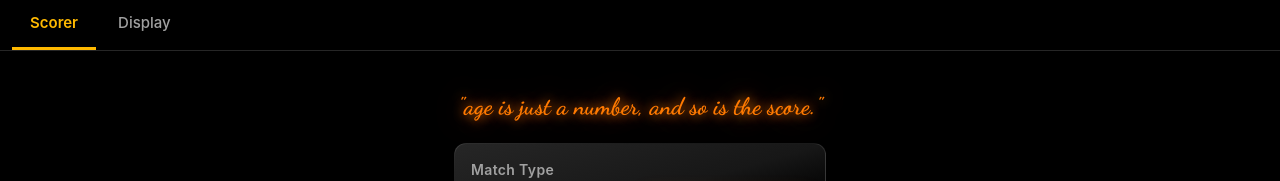
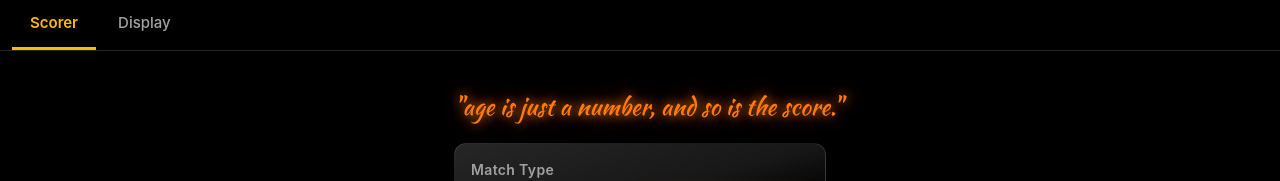
Before and after one commit to c4rlosst/pickleball_scorer, a React (Vite) app: page / in a window 1280 px wide. Shown: the top 181 px of the page. Built offline with nearby package versions, Linux system fonts and the light colour scheme; no server answers.

Commit message:
Switch tagline font to Kaushan Script (bold brush script, similar to Angelos reference but freely licensed)

```diff
--- a/index.html
+++ b/index.html
@@ -8,7 +8,7 @@
     <link rel="preconnect" href="https://fonts.googleapis.com" />
     <link rel="preconnect" href="https://fonts.gstatic.com" crossorigin />
     <link
-      href="https://fonts.googleapis.com/css2?family=Dancing+Script:wght@600;700&display=swap"
+      href="https://fonts.googleapis.com/css2?family=Kaushan+Script&display=swap"
       rel="stylesheet"
     />
   </head>
--- a/src/Scorer.tsx
+++ b/src/Scorer.tsx
@@ -187,8 +187,7 @@ function Setup({ onStart }: { onStart: (setup: SetupOptions) => void }) {
       <h2
         className={`text-center text-2xl whitespace-nowrap transition-colors duration-300 ${activeAccent.text}`}
         style={{
-          fontFamily: "'Dancing Script', cursive",
-          fontWeight: 700,
+          fontFamily: "'Kaushan Script', cursive",
           textShadow: `0 0 12px ${activeAccent.hex}, 0 0 28px ${activeAccent.hex}90`,
         }}
       >
```
